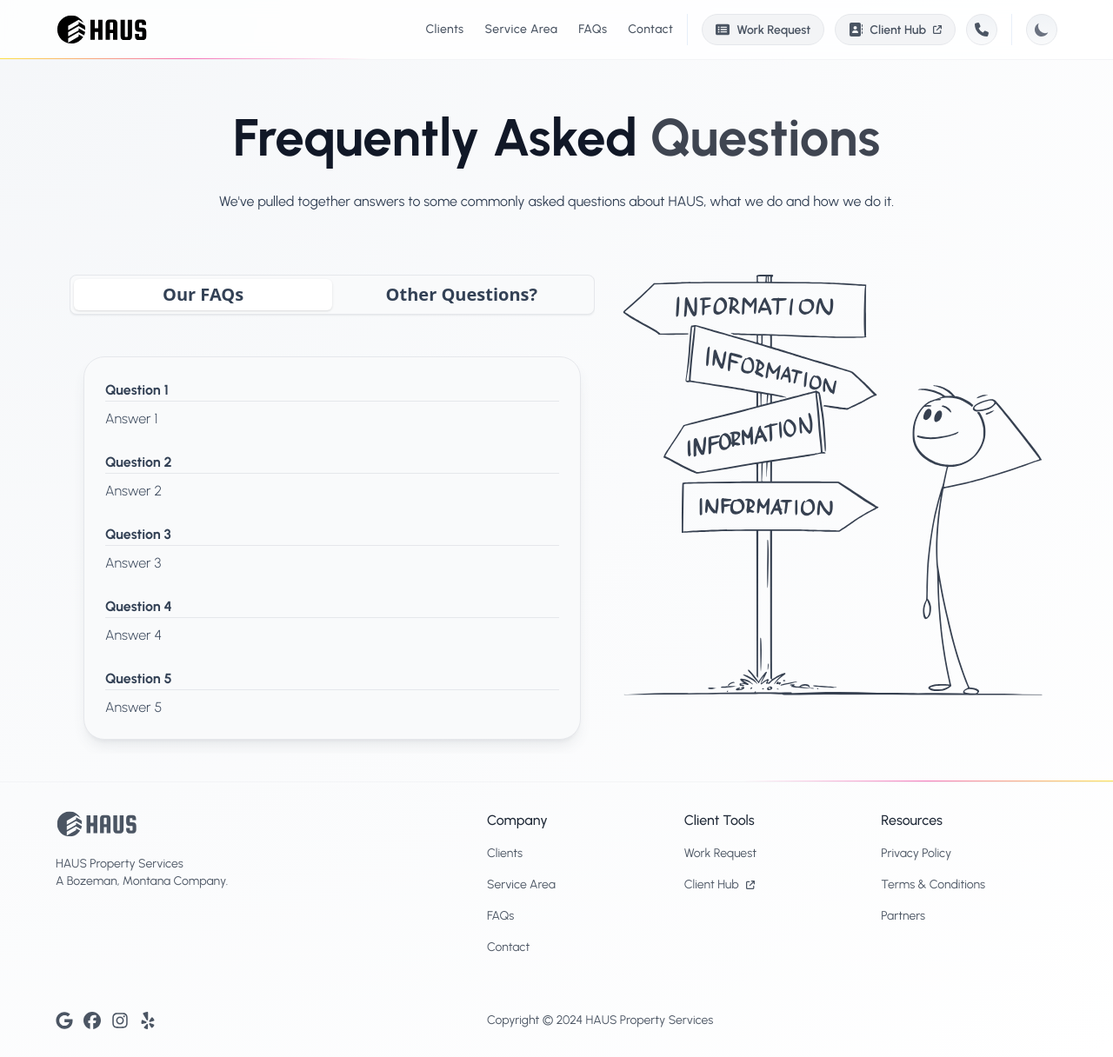
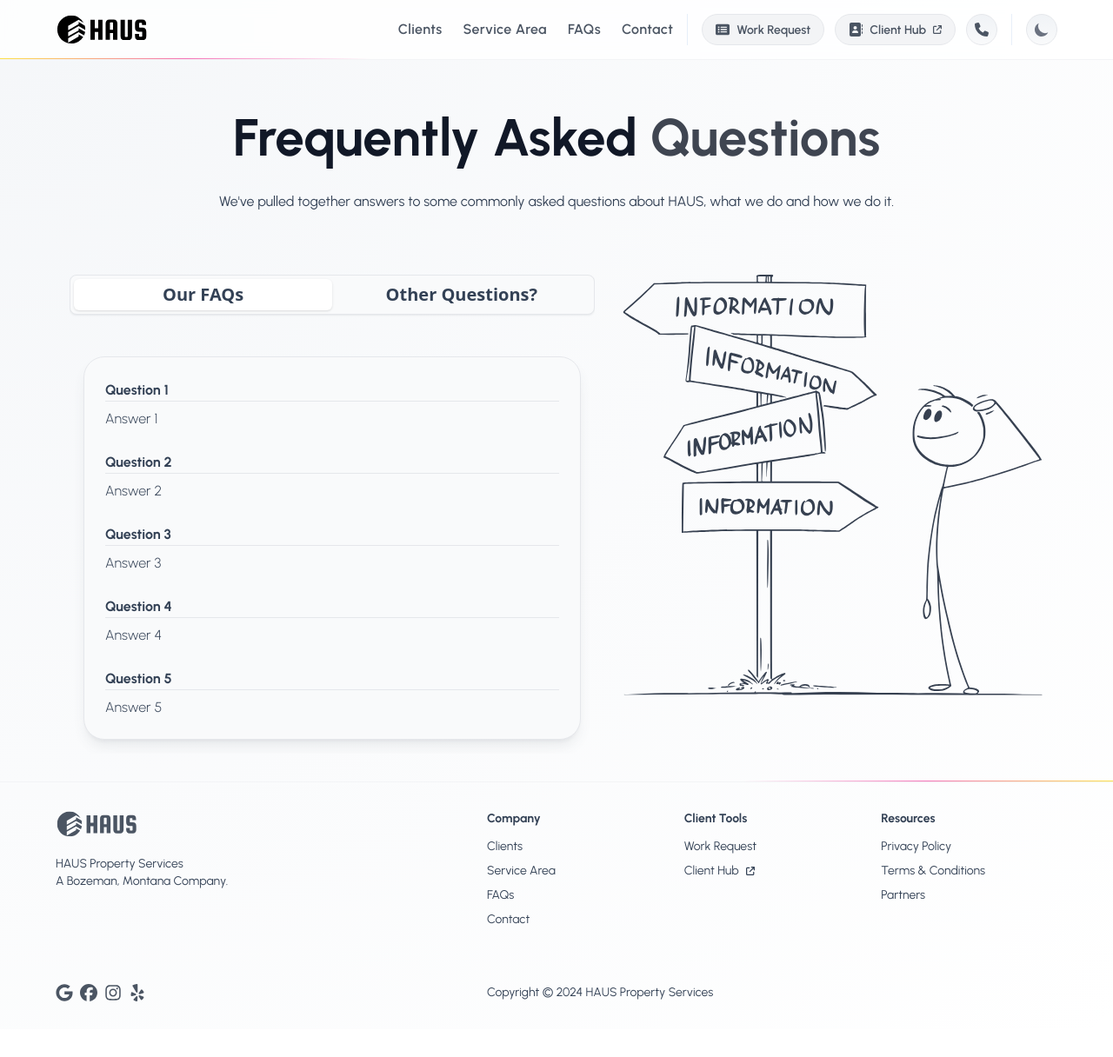
Before and after one commit to ben-v/haus, a React (Vite) app: page /faqs in a window 1280 px wide. Shown: the whole page at 87% size. After the commit the page ends 1184 px from the top, so only its background shows below. Built offline with nearby package versions, Linux system fonts and the light colour scheme.

Commit message:
Added footer css classes for text in footer.

```diff
--- a/src/components/layouts/Footer.tsx
+++ b/src/components/layouts/Footer.tsx
@@ -49,11 +49,11 @@ const Footer = () => {
                   <HashLink to="/#" smooth aria-label="HAUS Property Services Logo" className="flex items-center">
                     <SvgLogo fill="currentColor" className="bi bi-logo h-8 w-auto" />
                   </HashLink>
-                  <p className='pt-5'>HAUS Property Services</p>
-                  <p>A Bozeman, Montana Company.</p>
+                  <p className='pt-5 footer-text'>HAUS Property Services</p>
+                  <p className="footer-text">A Bozeman, Montana Company.</p>
                 </div>
 
-                <div className="flex gap-3 pt-2">
+                <div className="inline-flex gap-2 pt-2">
                   <Link to={SocialProfileUrls.GOOGLE} target="_blank" aria-label="google">
                     <span className="sr-only">Google</span>
                     <SvgGoogleFontAwesomeGeneric fill="currentColor" width={20} height={20} />
@@ -77,11 +77,11 @@ const Footer = () => {
               <div className="grid grid-cols-2 gap-6 pb-16 sm:grid-cols-3 md:pl-16">
                 {sectionLinkGroups.map((section, index) => (
                   <div key={index}>
-                    <h2 className="text-base font-medium text-gray-800 dark:text-gray-200">{section.title}</h2>
-                    <ul className="mt-4 list-inside space-y-4">
+                    <h2 className="footer-header-text">{section.title}</h2>
+                    <ul className="mt-3 list-inside space-y-2">
                       {section.links.map((link, linkIndex) => (
                         <li key={linkIndex}>
-                          <HashLink to={link.url} target={link.target === undefined ? "_self" : link.target} smooth className="text-sm duration-100 hover:text-primary dark:hover:text-white">
+                          <HashLink to={link.url} target={link.target === undefined ? "_self" : link.target} smooth className="footer-link-text">
                             <div className="inline-flex items-center justify-left">
                               <div>
                                 {link.label}
@@ -95,8 +95,8 @@ const Footer = () => {
                   </div>
                 ))}
               </div>
-              <div className="flex justify-between text-sm md:pl-16">
-                <span>Copyright &copy; {(new Date()).getFullYear()} HAUS Property Services</span>
+              <div className="flex justify-between md:pl-16">
+                <span className="footer-text">Copyright &copy; {(new Date()).getFullYear()} HAUS Property Services</span>
               </div>
             </div>
           </div>
--- a/src/content.css
+++ b/src/content.css
@@ -19,7 +19,11 @@ body,
 .content-icon-container-header-title,
 .content-icon-container-description,
 .content-section-header-title,
-.content-section-header-description
+.content-section-header-description,
+.footer-header-text,
+.footer-text,
+.footer-link-text,
+#navbar .nav-button
 {
   font-family: "Urbanist";
   @apply !antialiased;
@@ -31,16 +35,30 @@ body,
 .body-text,
 .card-header-description,
 .content-icon-container-description,
-.content-section-header-description {
+.content-section-header-description,
+.footer-header-text,
+#navbar .nav-button
+{
   @apply !text-base;
 }
 
-/* body {
-  @apply text-base;
-  @apply text-gray-600;
-  @apply dark:text-gray-300;
-  @apply md:text-lg;
-} */
+.footer-header-text,
+.footer-link-text,
+.footer-text
+{
+  @apply !text-sm;
+  @apply !text-slate-700;
+  @apply dark:!text-slate-300;
+}
+
+.footer-header-text {
+  @apply !font-bold;
+}
+
+.footer-link-text {
+  @apply hover:!text-primary;
+  @apply dark:hover:!text-white;
+}
 
 body, .body-container {
   @apply !text-slate-700;
@@ -120,11 +138,6 @@ body, .body-container {
   @apply text-gray-900;
   @apply dark:text-white;
 }
-
-/* .page-header-container .page-header-heading-vibrant {
-  @apply text-blue-900;
-  @apply dark:text-white;
-} */
 
 .page-header-container .page-header-description {
   @apply m-4;
@@ -211,13 +224,10 @@ body, .body-container {
 .content-icon-container .content-icon-container-icon {
   @apply relative;
   @apply flex;
-  /* @apply h-15; */
-  /* @apply w-15; */
   @apply p-1;
 }
 
 .content-icon-container .content-icon-container-header {
-  /* @apply w-[calc(100%-7.5rem)]; */
   @apply w-full;
 }
 
@@ -228,7 +238,6 @@ body, .body-container {
   @apply sm:text-3xl;
   @apply md:text-2xl;
   @apply lg:text-3xl;
-  /* @apply w-full; */
 }
 
 .content-icon-container
@@ -236,7 +245,6 @@ body, .body-container {
   .content-icon-container-description {
   @apply my-1;
   @apply md:my-2;
-  /* @apply w-full; */
 }
 
 .card-header-container,
@@ -254,7 +262,7 @@ body, .body-container {
 }
 
 .card-subheader-title {
-  @apply font-semibold;
+  @apply font-bold;
   @apply text-xl;
   @apply sm:text-2xl;
   @apply md:text-xl;
@@ -318,39 +326,21 @@ the App.tsx is hidden.  */
 }
 
 #navbar .nav-button {
-  @apply text-gray-600;
-  @apply dark:text-gray-300;
-  @apply hover:text-primary;
-  @apply dark:hover:text-primaryLight;
+  @apply !font-semibold;
+  @apply !text-gray-600;
+  @apply dark:!text-gray-300;
+  @apply hover:!text-primary;
+  @apply dark:hover:!text-primaryLight;
 }
 
 #navbar .nav-button svg {
-  @apply fill-gray-600;
-  @apply dark:fill-gray-300;
+  @apply !fill-gray-600;
+  @apply dark:!fill-gray-300;
 }
 
 #navbar .nav-button:hover svg {
-  @apply fill-primary;
-  @apply dark:fill-primaryLight;
-}
-
-.content-button {
-  @apply relative;
-  @apply flex;
-  @apply h-11;
-  @apply w-full;
-  @apply items-center;
-  @apply justify-center;
-  @apply px-6;
-  @apply before:absolute;
-  @apply before:inset-0;
-  @apply before:rounded-full;
-  @apply before:bg-primary;
-  @apply before:transition-transform;
-  @apply before:duration-300;
-  @apply active:duration-75;
-  @apply active:before:scale-95;
-  @apply dark:before:bg-primaryLight;
+  @apply !fill-primary;
+  @apply dark:!fill-primaryLight;
 }
 
 /* Tab Strip Styles */
```
